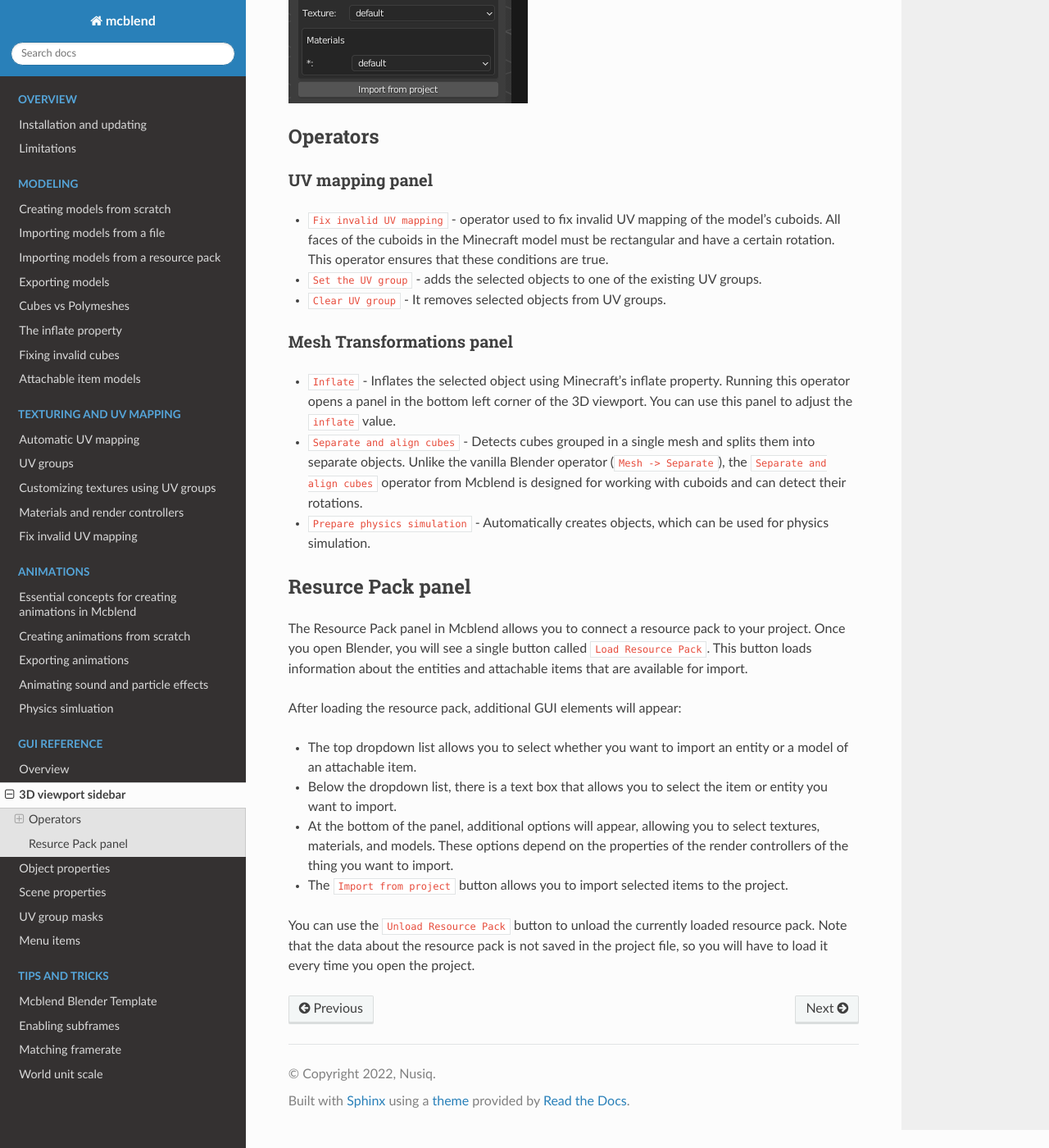
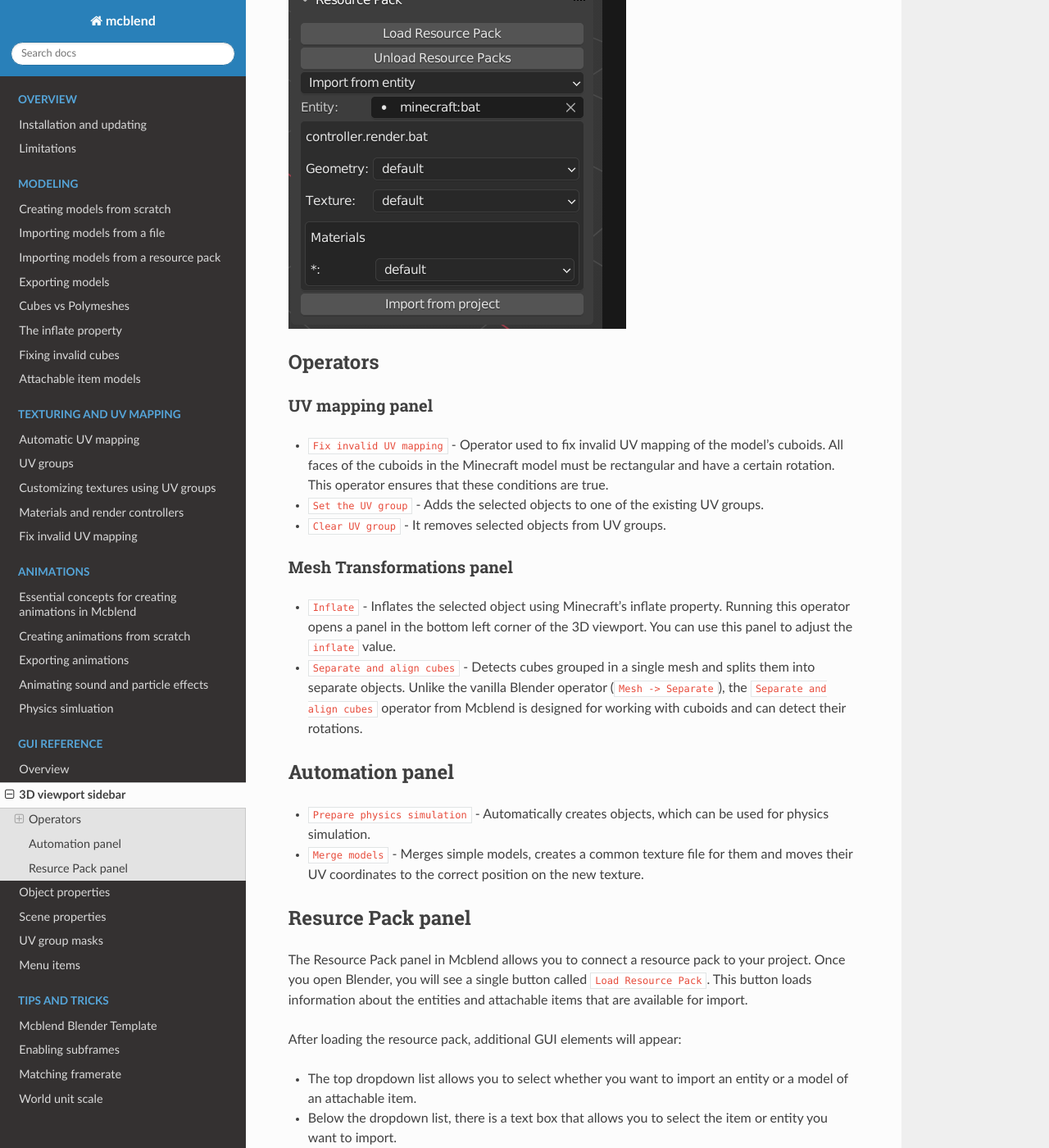
Before and after one commit to Nusiq/mcblend, a Sphinx documentation site: the page built from docs/gui/3d_viewport_sidebar.md, in a window 1280 px wide and 1400 px high, scrolled down 1096 px. Shown: the whole window at 82% size. Built offline with Sphinx 7.4.7 and the Read the Docs theme 2.0.0, drawn with Linux system fonts in a browser that asks for light colours.

Commit message:
Updated the docs to show the new UI.

```diff
--- a/docs/gui/3d_viewport_sidebar.md
+++ b/docs/gui/3d_viewport_sidebar.md
@@ -8,14 +8,18 @@ The 3D viewport sidebar includes a new `Mcblend` section, which has two panels.
 
 ## Operators
 ### UV mapping panel
-- `Fix invalid UV mapping` - operator used to fix invalid UV mapping of the model's cuboids. All faces of the cuboids in the Minecraft model must be rectangular and have a certain rotation. This operator ensures that these conditions are true.
-- `Set the UV group` - adds the selected objects to one of the existing UV groups.
+- `Fix invalid UV mapping` - Operator used to fix invalid UV mapping of the model's cuboids. All faces of the cuboids in the Minecraft model must be rectangular and have a certain rotation. This operator ensures that these conditions are true.
+- `Set the UV group` - Adds the selected objects to one of the existing UV groups.
 - `Clear UV group` - It removes selected objects from UV groups.
 
 ### Mesh Transformations panel
+
 - `Inflate` - Inflates the selected object using Minecraft's inflate property. Running this operator opens a panel in the bottom left corner of the 3D viewport. You can use this panel to adjust the `inflate` value.
 - `Separate and align cubes` - Detects cubes grouped in a single mesh and splits them into separate objects. Unlike the vanilla Blender operator (`Mesh -> Separate`), the `Separate and align cubes` operator from Mcblend is designed for working with cuboids and can detect their rotations.
+
+## Automation panel
 - `Prepare physics simulation` - Automatically creates objects, which can be used for physics simulation.
+- `Merge models` - Merges simple models, creates a common texture file for them and moves their UV coordinates to the correct position on the new texture.
 
 ## Resurce Pack panel
 The Resource Pack panel in Mcblend allows you to connect a resource pack to your project. Once you open Blender, you will see a single button called `Load Resource Pack`. This button loads information about the entities and attachable items that are available for import.
```
Also changed, not shown: docs/img/gui/sidebar.png, docs/img/gui/sidebar_only.png, docs/img/modeling/inflate_operator.png, docs/img/modeling/inflate_property.png, docs/img/modeling/separate_and_align_cubes_operator.png, docs/img/texturing_and_uv_mapping/display_uv_group_info.png, docs/img/texturing_and_uv_mapping/fix_invalid_uv_button.png, 4 other files.
